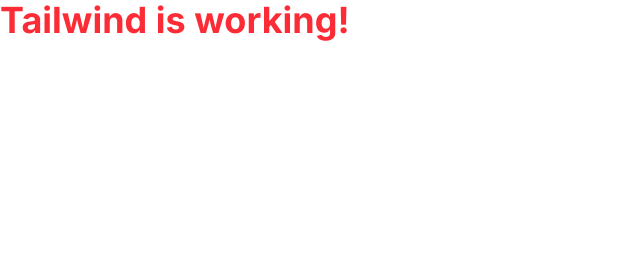
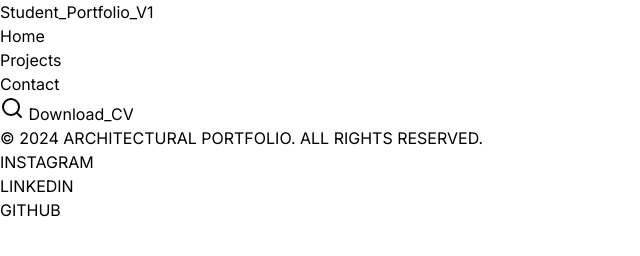
Before and after one commit to CalJosMil/architect-portfolio-tailwind, a website: page index.html in a window 1280 px wide. Shown: the whole page, without its empty margins (0-640 px from the left). Drawn offline with nearby package versions, Linux system fonts and the light colour scheme.

Commit message:
Index page structure

```diff
--- a/index.html
+++ b/index.html
@@ -21,13 +21,44 @@
         @theme {
             --font-sans: "Inter", sans-serif;
             --color-newspaper: #f9f9f9;
+            --color-slate: #5e5e5e;
         }
     </style>
 </head>
 
-<body>
-    <h1 class="text-4xl font-bold text-red-500">
-        Tailwind is working!
-    </h1>
+<body class="bg-paper">
+    <div>
+        <header>
+            <a href="index.html">Student_Portfolio_V1</a>
+            <nav>
+                <ul>
+                    <li><a href="index.html">Home</a></li>
+                    <li><a href="projects.html">Projects</a></li>
+                    <li><a href="contact.html">Contact</a></li>
+                </ul>
+
+                <div>
+                    <button aria-label="Search">
+                        <svg xmlns="http://www.w3.org/2000/svg" width="24" height="24" viewBox="0 0 24 24" fill="none" stroke="currentColor" stroke-width="2" stroke-linecap="round" stroke-linejoin="round" class="lucide lucide-search preview-icon"><path d="m21 21-4.34-4.34"/><circle cx="11" cy="11" r="8"/></svg>
+                    </button>
+                    <a href="#">Download_CV</a>
+                </div>
+            </nav>
+        </header>
+
+<main>
+    <!-- page content -->
+</main>
+
+<footer>
+    <p>&copy; 2024 ARCHITECTURAL PORTFOLIO. ALL RIGHTS RESERVED.</p>
+    <ul>
+        <li><a href="">INSTAGRAM</a></li>
+        <li><a href="">LINKEDIN</a></li>
+        <li><a href="">GITHUB</a></li>
+    </ul>
+</footer>
+    </div>
 </body>
 </html>
+</html>
```
